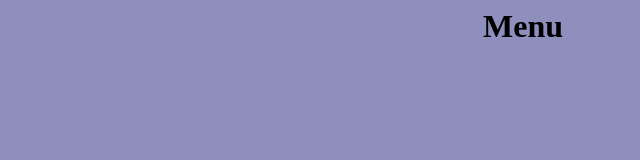
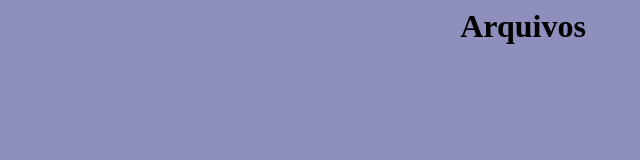
Before and after one commit to TheRoompickOficial/TheRoompick.githup.io, a plain HTML site: page menu.html in a window 1280 px wide. Shown: the full height of the page, 117-757 px from the left. Drawn offline with Linux system fonts and the light colour scheme.

Commit message:
Update menu.html

```diff
--- a/menu.html
+++ b/menu.html
@@ -1,7 +1,7 @@
 <html>
 <head>
-<title>menu de blog</title>
-<h1 align="center">Menu</h1>
+<title>Arquivos do blog</title>
+<h1 align="center">Arquivos</h1>
   <body bgcolor="#8F8FBD"
 </head>
 <body>
```
